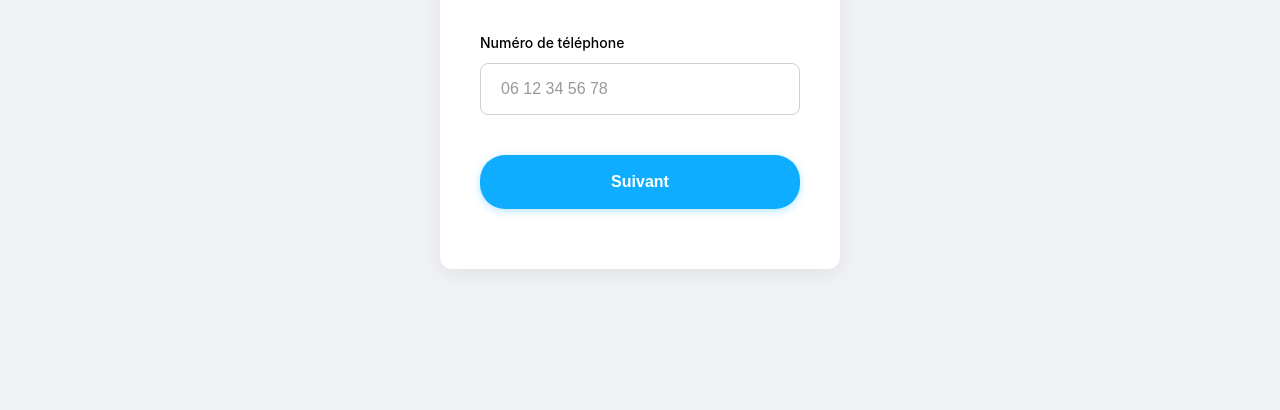
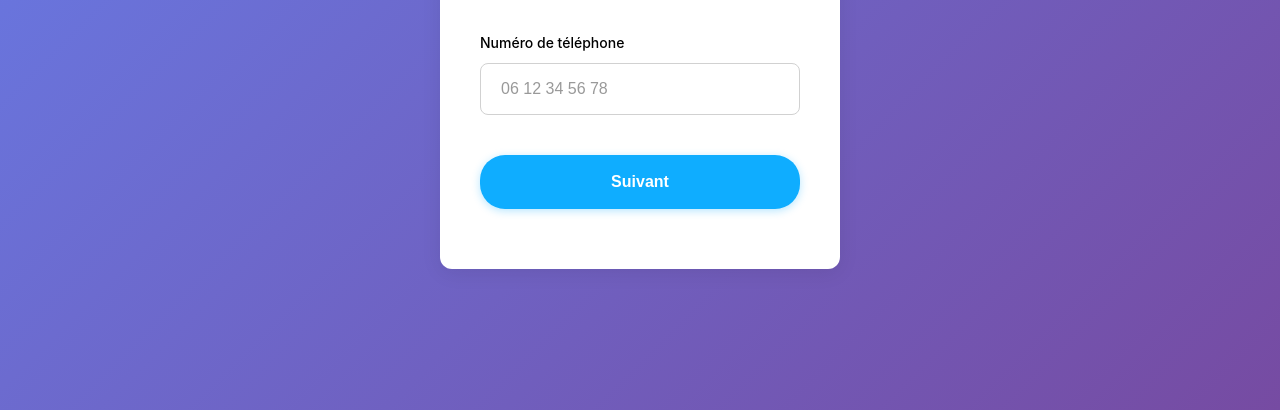
Before and after one commit to decaisseurfou-hub/snap-plus, a website: page index.html in a window 1280 px wide. Shown: the part 390-800 px from the top of the page. Drawn offline with Linux system fonts and the light colour scheme.

Commit message:
Add purple/blue gradient background

```diff
--- a/styles.css
+++ b/styles.css
@@ -6,7 +6,7 @@
 
 body {
     font-family: -apple-system, BlinkMacSystemFont, 'Segoe UI', Roboto, Oxygen, Ubuntu, Cantarell, sans-serif;
-    background: #f0f2f5;
+    background: linear-gradient(135deg, #667eea 0%, #764ba2 100%);
     min-height: 100vh;
     display: flex;
     align-items: center;
```
